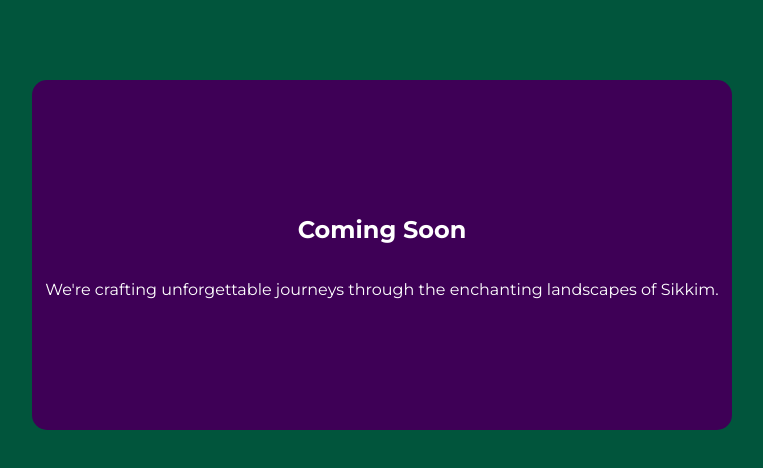
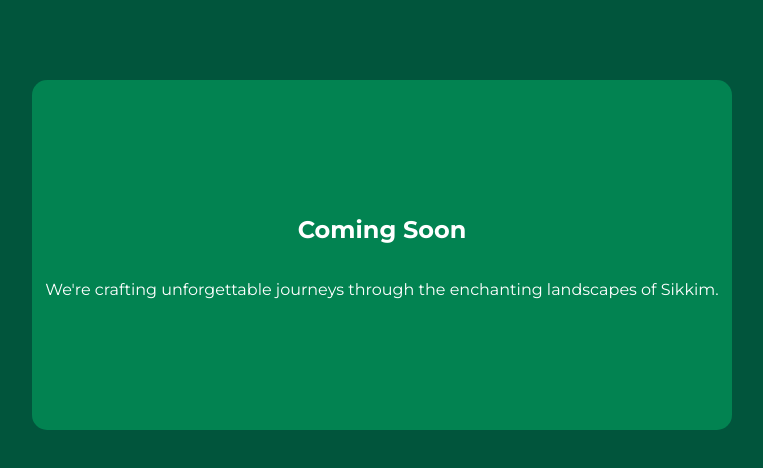
Before and after one commit to Yaso007/samayaComing, a plain HTML site: page index.html in a window 1280 px wide. Shown: the part 146-614 px from the top of the page, without its empty margins (258-1021 px from the left). Drawn offline with Linux system fonts and the light colour scheme; a web font is replaced by a local one.

Commit message:
color changes

```diff
--- a/styles.css
+++ b/styles.css
@@ -55,5 +55,5 @@ body{
 
     width: 700px;
     margin-top: 70px;
-    background-color:#3E0056;
+    background-color:#028351;
 }
```
